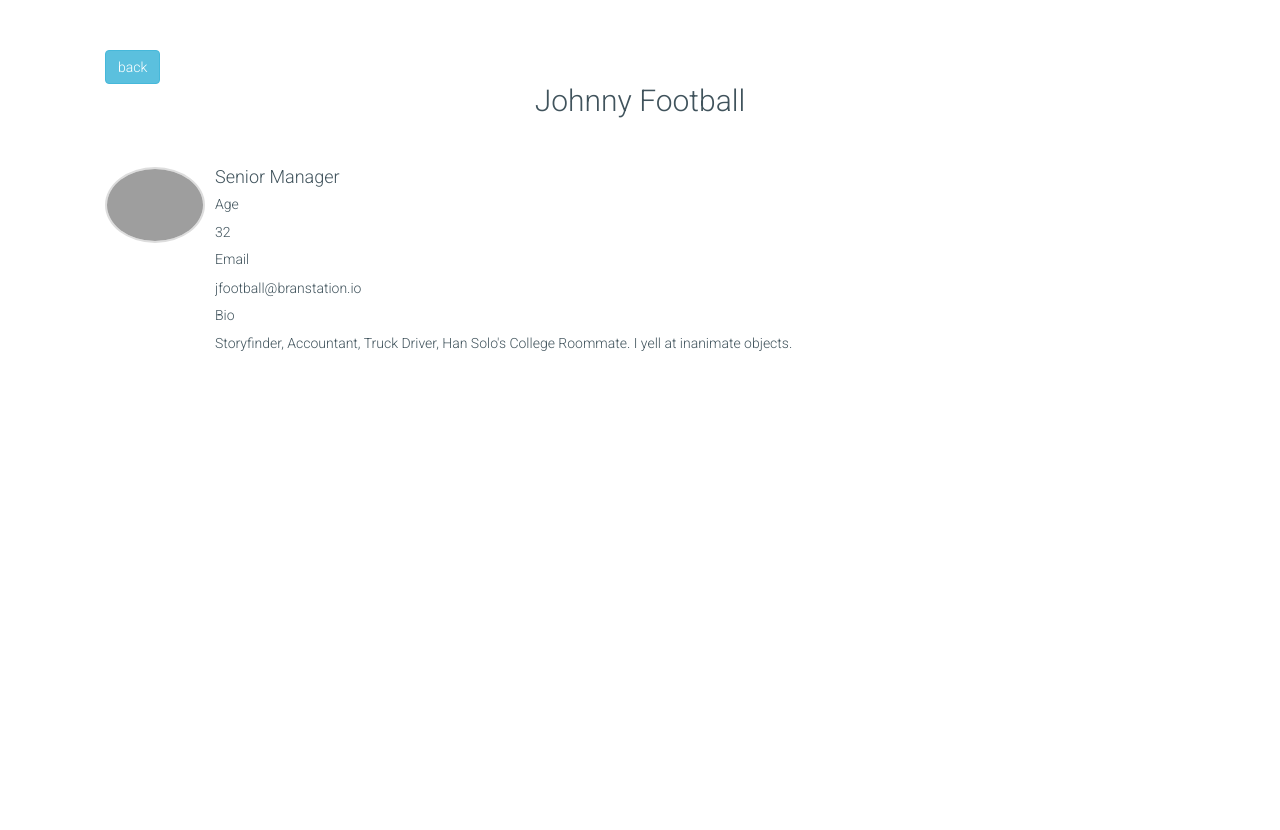
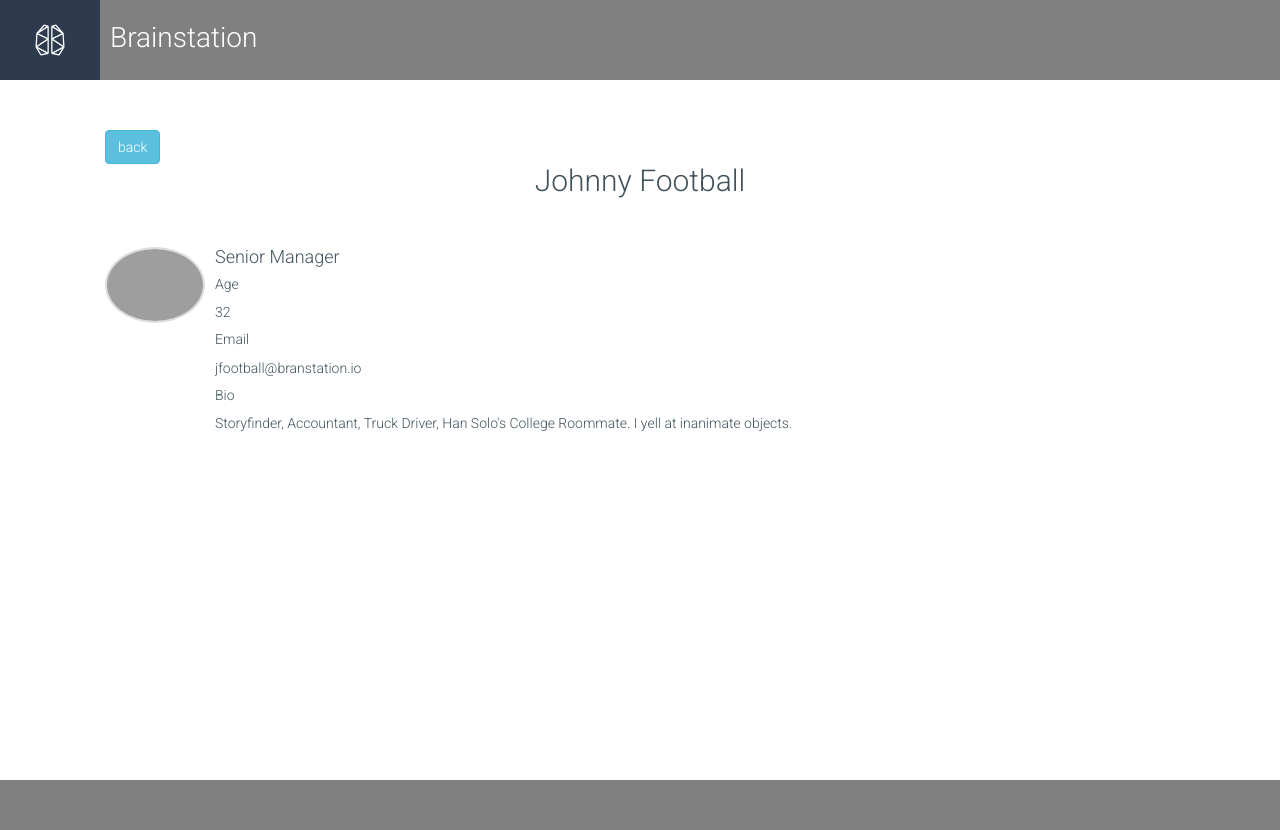
Before and after one commit to lindaHeartPython/employee-index, a plain HTML site: page employees/johnny_football.html in a window 1280 px wide. Before the commit the page ends 800 px from the top, so only its background shows below. Drawn offline with nearby package versions, Linux system fonts and the light colour scheme; grey boxes are pictures that could not be loaded.

Commit message:
Added header and footer to employee profiles

```diff
--- a/employees/johnny_football.html
+++ b/employees/johnny_football.html
@@ -10,6 +10,12 @@
     </head>
 
     <body>
+        <header>
+            <div class="instagram-image">
+                <img src="../images/brainstation_logo.png">
+            <div>
+            <h1>Brainstation</h1>
+        </header>
         <div class="container">
             <!-- Back to index.html -->
             <a href="../index.html" class="btn btn-info">back</a>
@@ -41,5 +47,8 @@
                 </div>
             </div>
         </div>
+        <footer>
+           <!-- For black bottom bar -->
+        </footer>
     </body>
 </html>
```
Also changed, not shown: employees/cathy_wicket.html (+9 -0 lines), employees/davey_chase.html (+9 -0 lines).
